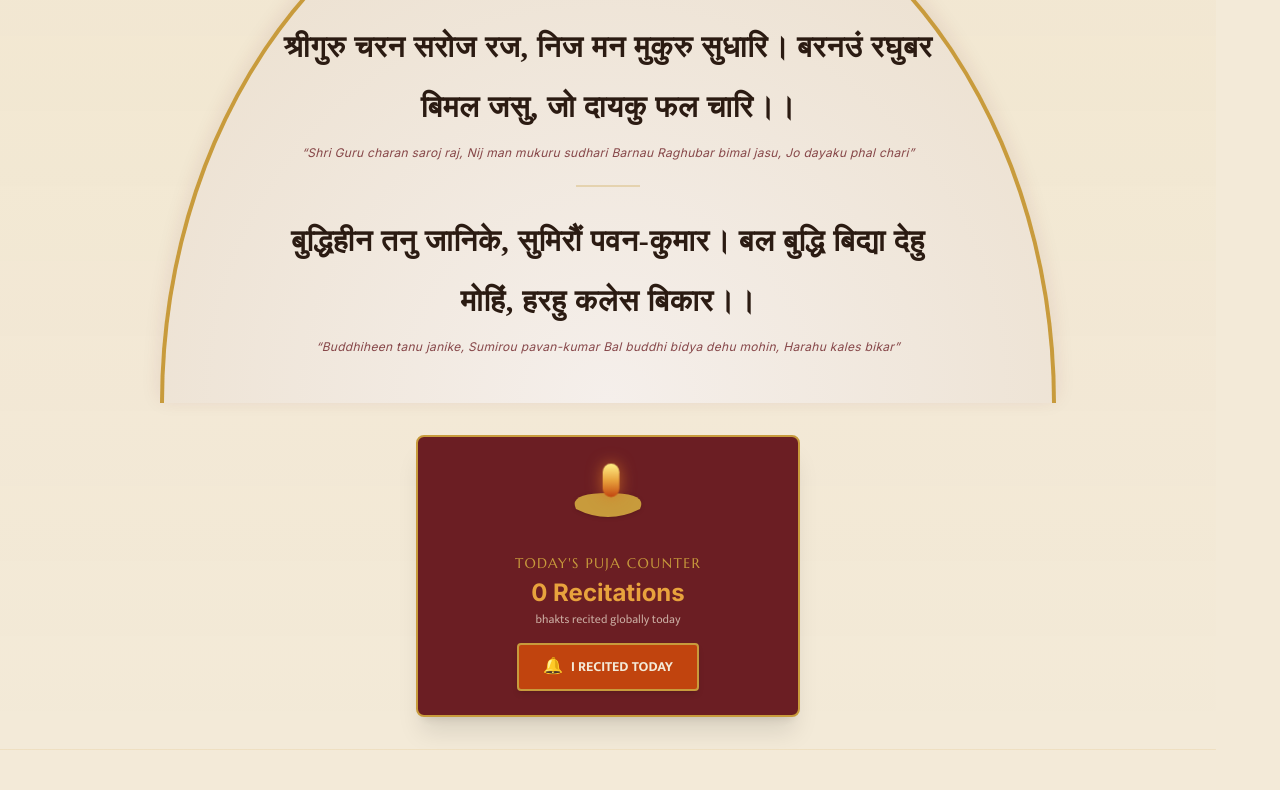
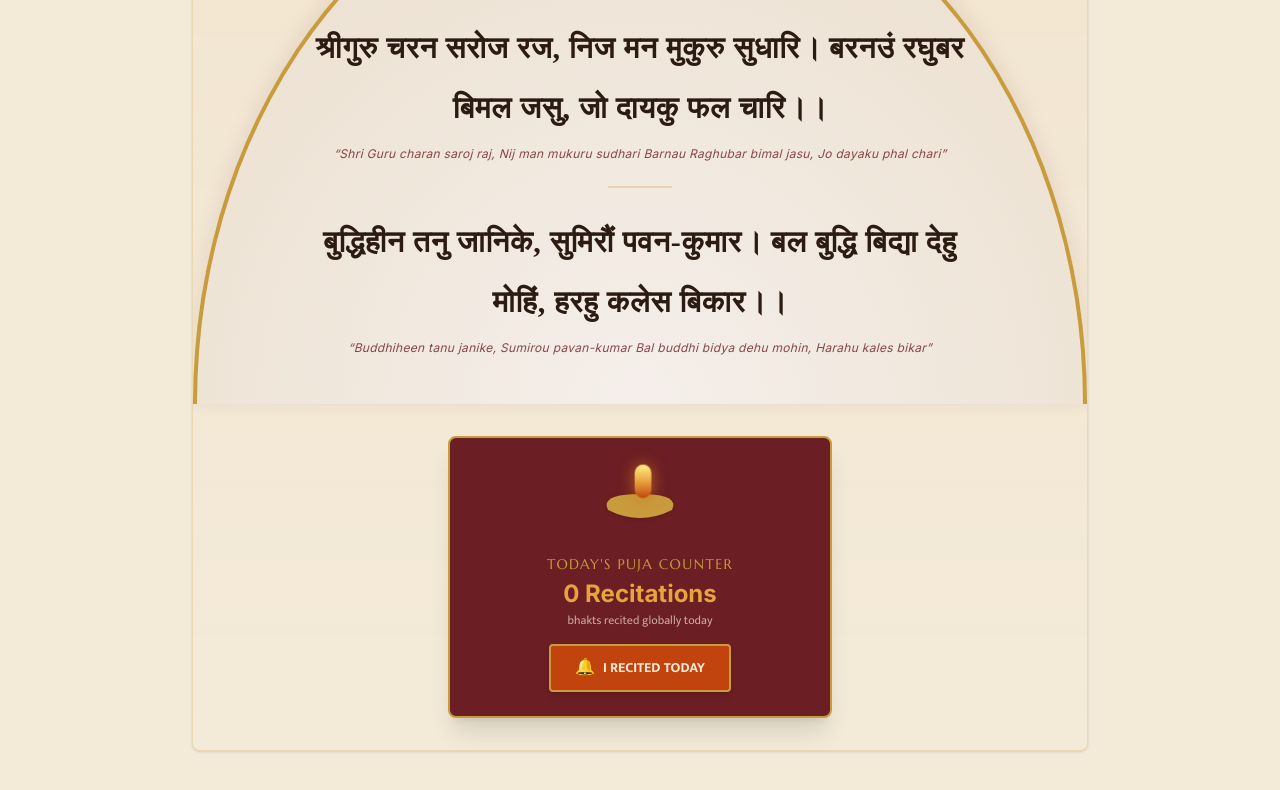
Before and after one commit to ashishkushwahatopstech/Ramhanumanchalisa.com, an Astro site: page / in a window 1280 px wide. Shown: the part 363-1153 px from the top of the page. Built offline with nearby package versions, Linux system fonts and the light colour scheme; Astro itself is replaced by a stand-in of ours; some packages are replaced by stand-ins of ours; no server answers; the database is empty; a web font is replaced by a local one.

Commit message:
style: align hero sanctum section layout to centered max-width container

```diff
--- a/src/components/ChalisaTemplate.tsx
+++ b/src/components/ChalisaTemplate.tsx
@@ -32,7 +32,7 @@ export default function ChalisaTemplate({ data }: ChalisaTemplateProps) {
     <div className="space-y-12">
 
       {/* 1. Garbhagriha Hero Section (Sanctum) */}
-      <section className="relative overflow-hidden w-full -mx-4 px-4 sm:-mx-6 sm:px-6 lg:-mx-8 lg:px-8 bg-gradient-to-b from-marigold/5 to-transparent border-b border-brass-gold/10">
+      <section className="relative overflow-hidden w-full bg-gradient-to-b from-marigold/5 to-transparent border border-brass-gold/20 rounded-lg shadow-sm max-w-4xl mx-auto">
 
         {/* Content Wrapper */}
         <div className="relative z-10 max-w-4xl mx-auto py-8 space-y-6 text-center">
```
